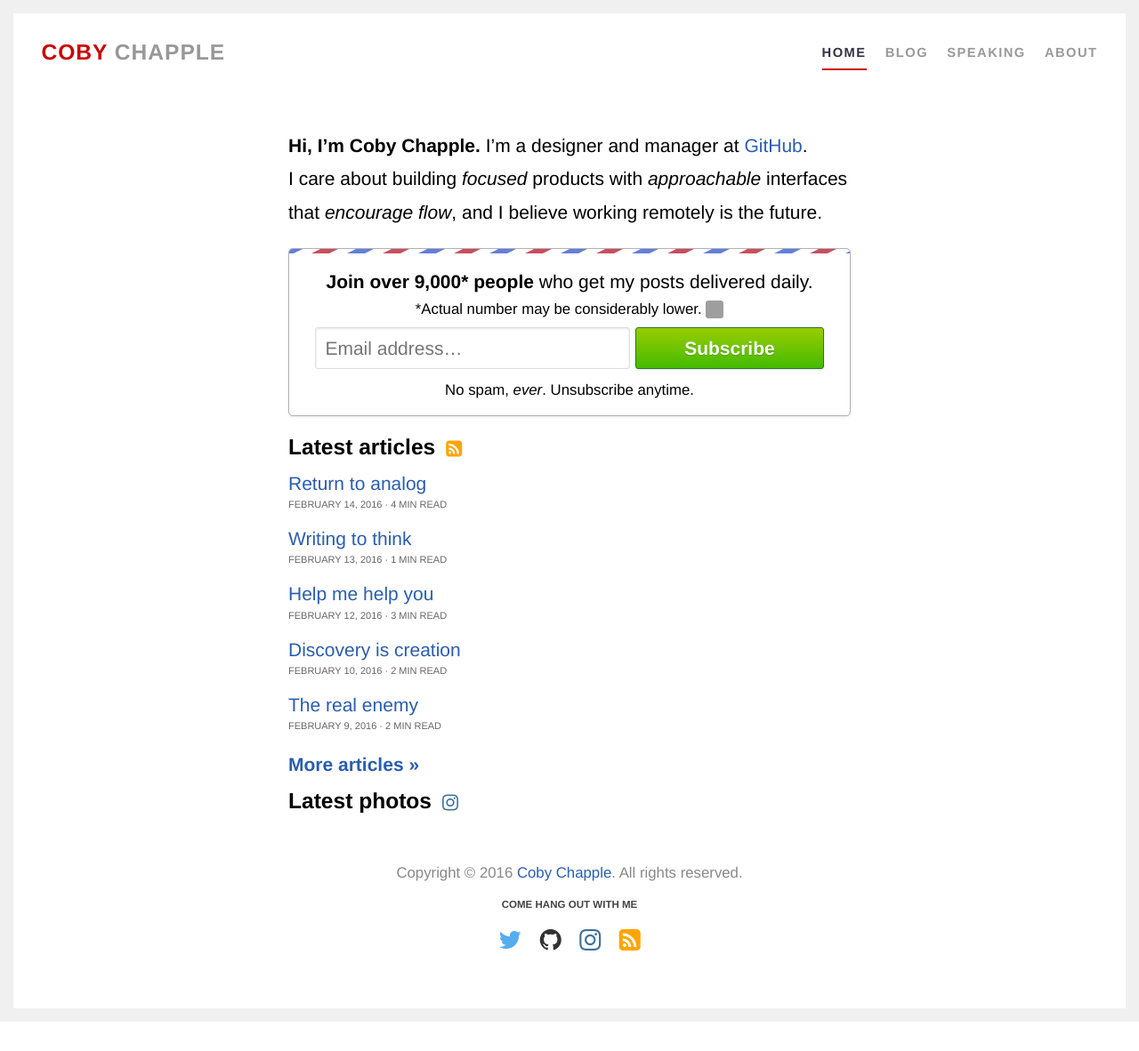
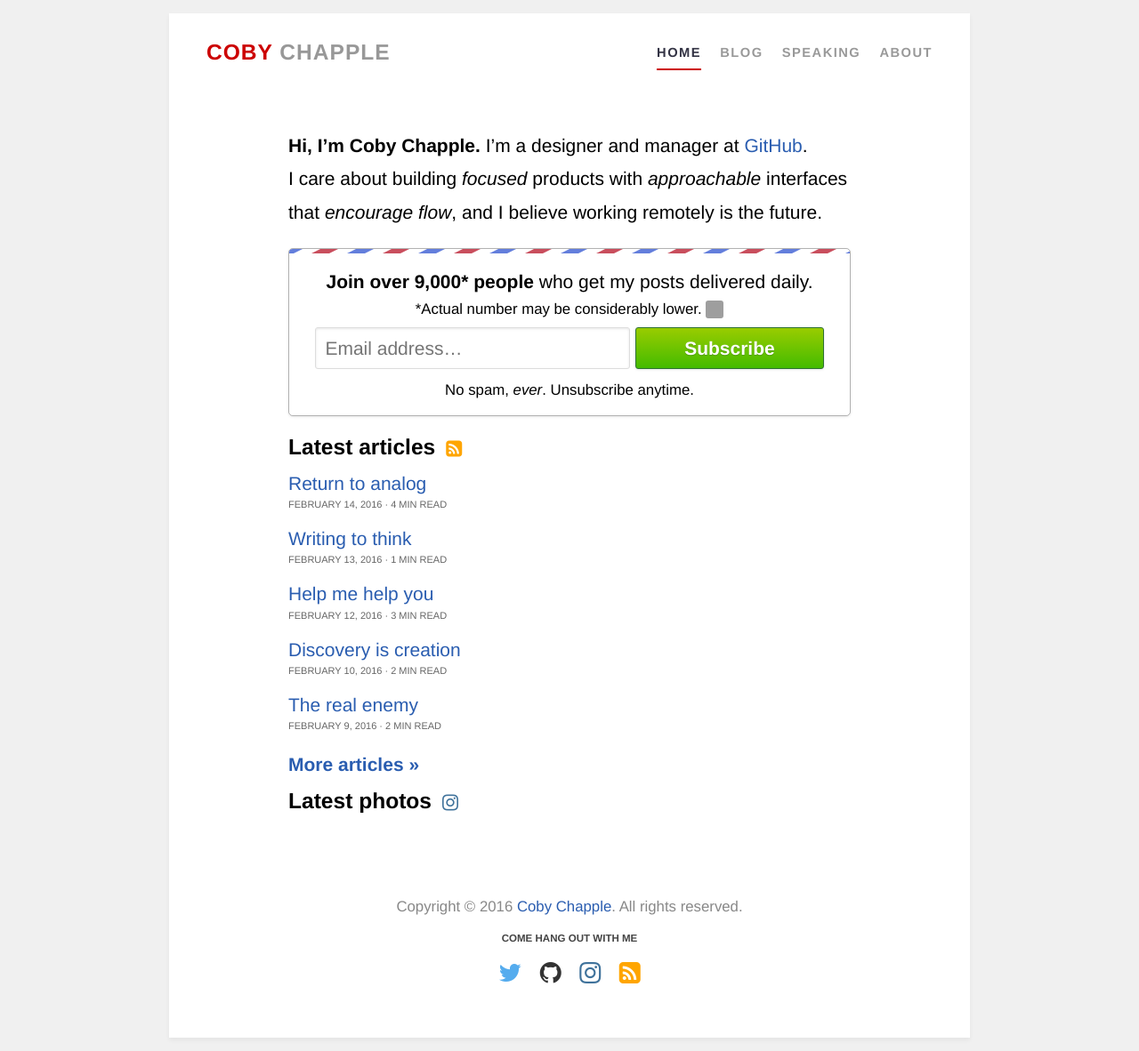
Before and after one commit to cobyism/archived-cobyism.github.io, a Jekyll site: the page built from index.html, in a window 1280 px wide. Shown: the whole page at 89% size. Built offline with Jekyll 4.4.1, drawn with Linux system fonts in a browser that asks for light colours; nearby versions of some CDN libraries; before the commit the page ends 1149 px from its top, so only the background shows below that; grey boxes are pictures that could not be loaded.

Commit message:
add a site container with narrow wrap again

```diff
--- a/_layouts/main.html
+++ b/_layouts/main.html
@@ -5,13 +5,17 @@
 
 <body>
 
-  {% include header.html %}
+  <div class="site-container">
 
-  <div class="main" role="main">
-    {{ content }}
+    {% include header.html %}
+
+    <div class="main" role="main">
+      {{ content }}
+    </div>
+
+    {% include footer.html %}
+
   </div>
-
-  {% include footer.html %}
 
   {% include bottom.html %}
   {% include analytics.html %}
--- a/public/css/styles.scss
+++ b/public/css/styles.scss
@@ -139,16 +139,6 @@ h3 .fa {
   margin-left: .25rem;
 }
 
-body {
-  border: 15px solid #f0f0f0;
-}
-
-@media (max-width: 511px){
-  body {
-    border-width: 10px;
-  }
-}
-
 .icon-twitter {
   color: #55ACEE;
 }
@@ -165,6 +155,24 @@ body {
   color: orange;
 }
 
+body {
+  background: #f0f0f0;
+  padding: 15px;
+}
+
+@media (max-width: 511px){
+  body {
+    padding: 10px;
+  }
+}
+
+.site-container {
+  background: #fff;
+  max-width: 900px;
+  margin: 0 auto;
+  box-shadow: 0 3px 5px rgba(#000, 0.05);
+}
+
 //////////////////////////////////////////////////////////////////
 // Header
 
@@ -175,7 +183,7 @@ header {
   align-content: center;
 
   text-align: center;
-  padding: 1.5rem;
+  padding: 1.5rem 2rem;
   margin: 0 auto;
 
   ul {
@@ -292,7 +300,7 @@ nav {
 footer {
   text-align: center;
   color: #888;
-  margin: 2rem 0 3rem;
+  padding: 1rem 1rem 2rem;
   font-size: .8rem;
 
   h5 {
```
